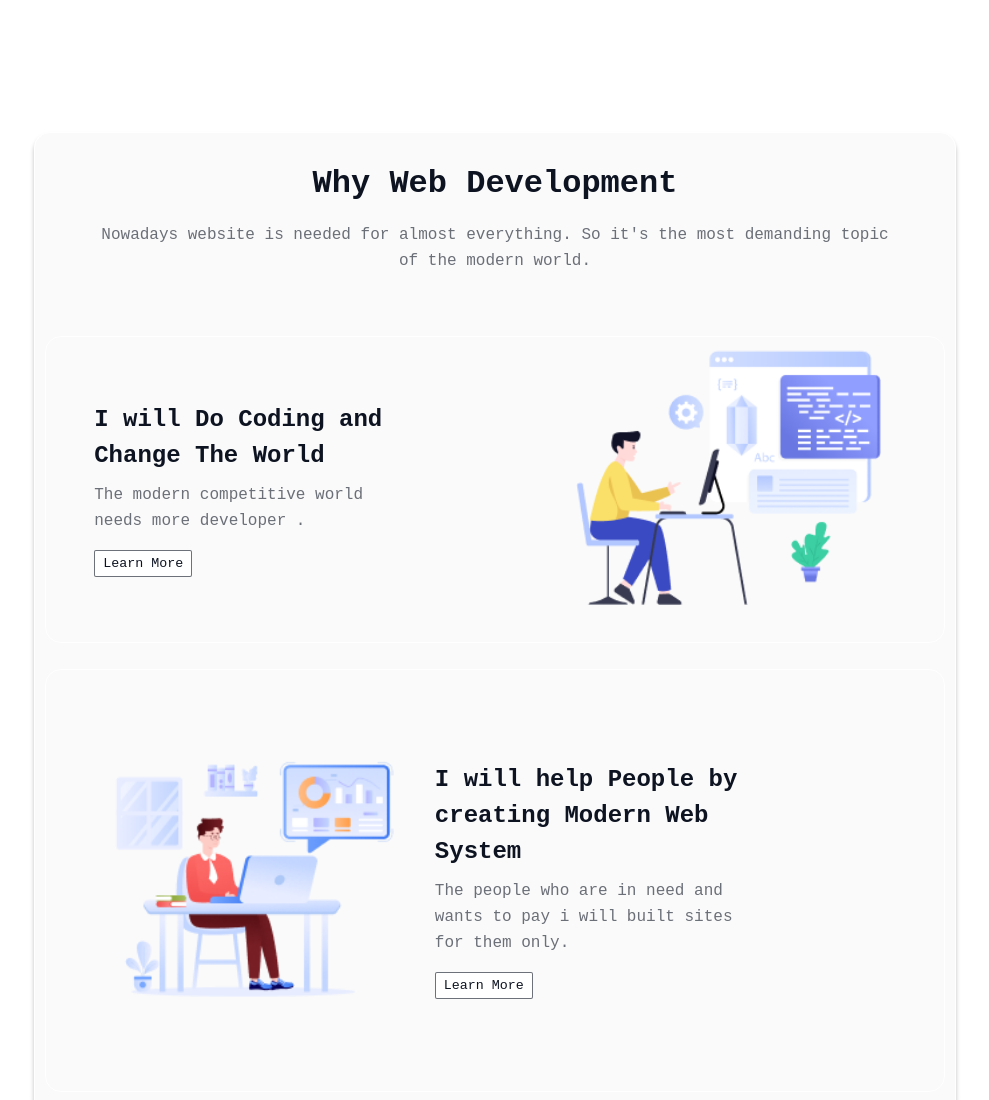
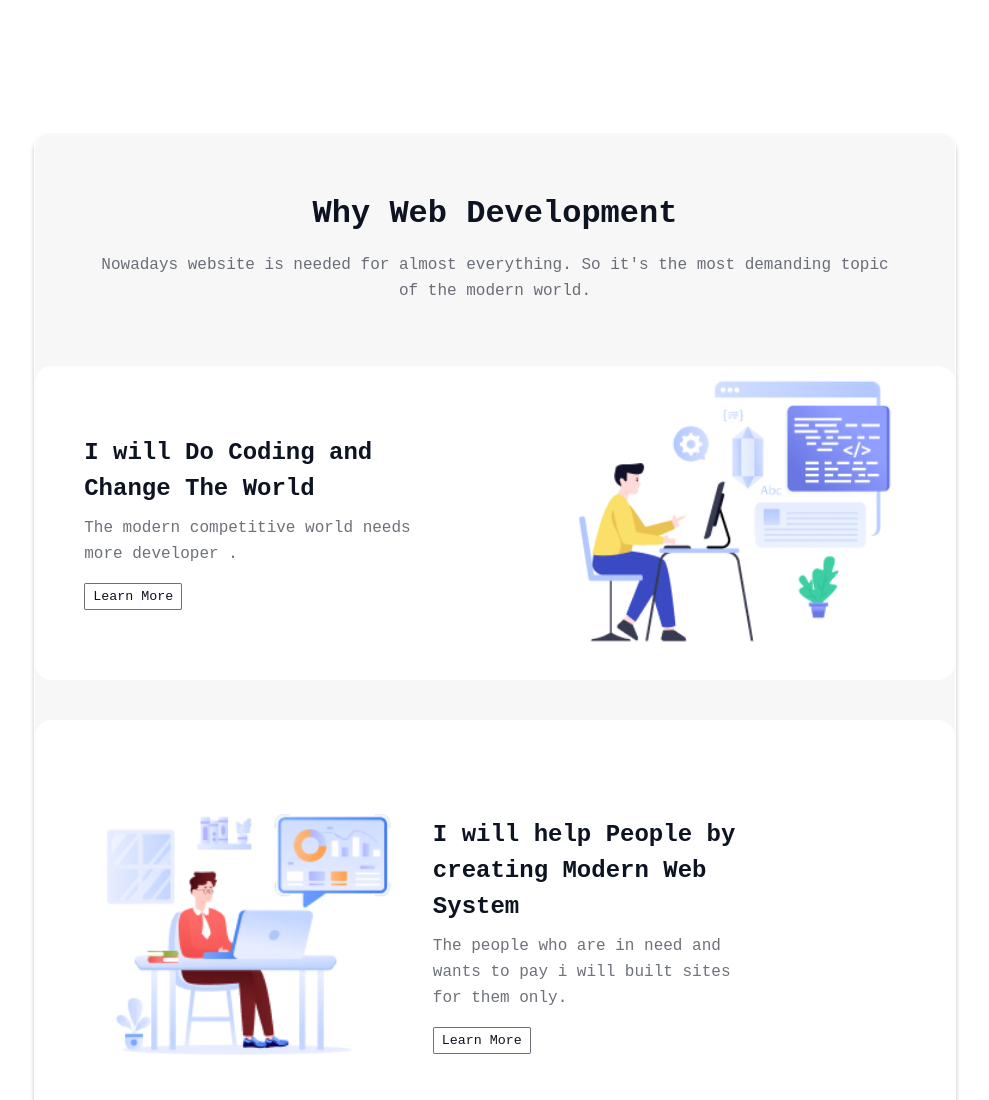
Before and after one commit to ansaryshohan/primary-goal, a plain HTML site: page index.html in a window 1280 px wide. Shown: the part 740-1840 px from the top of the page, without its empty margins (145-1134 px from the left). Drawn offline with Linux system fonts and the light colour scheme; a web font is replaced by a local one.

Commit message:
small color change is done and the assignment is completed

```diff
--- a/styles/style.css
+++ b/styles/style.css
@@ -1,12 +1,8 @@
 @import url("https://fonts.googleapis.com/css2?family=Azeret+Mono:ital,wght@0,100..900;1,100..900&display=swap");
 
 :root {
-  --bgColor: rgba(13, 19, 33, 0.02);
-  --cardBgColor: linear-gradient(
-    270deg,
-    rgb(255, 255, 255),
-    rgba(255, 255, 255, 0) 100%
-  );
+  --bgColor: rgba(13, 19, 33, 0.03);
+  --cardBgColor: rgb(255, 255, 255);
   --textColor: #0d1321;
   --btnColor: #0d1321;
   ---btnTextColor: #ffffff;
@@ -18,7 +14,7 @@
   box-sizing: border-box;
   font-family: "Azeret Mono", monospace;
 }
-html{
+html {
   scroll-behavior: smooth;
 }
 /* ====common css ==== */
@@ -137,7 +133,7 @@ html{
   font-size: 1.2rem;
   font-weight: 400;
 }
-.hero-text a{
+.hero-text a {
   color: var(---btnTextColor);
   text-decoration: none;
 }
@@ -155,12 +151,13 @@ html{
   border: 1px solid rgb(255, 255, 255);
   border-radius: 16px;
   box-shadow: 0px 4px 4px 0px rgba(0, 0, 0, 0.25);
+  padding: 30px 0;
 }
 .card-hero-div {
   display: flex;
   flex-direction: column;
-  gap: 26px;
-  padding: 10px;
+  gap: 40px;
+  padding: 10px 0;
 }
 .card-hero {
   display: flex;
@@ -183,7 +180,7 @@ html{
 }
 .card-text-div {
   width: 40%;
-  background-color: transparent;
+  background-color: var(--cardBgColor);
 }
 .card-text-div h3 {
   color: var(--textColor);
@@ -351,28 +348,28 @@ html{
 }
 /* ===== subscription section ends ==== */
 /* ==== footer section starts ==== */
-.footer-section{
+.footer-section {
   width: 100%;
   padding: 20px 0;
-  background-color:  rgba(13, 19, 33, 0.03);
+  background-color: rgba(13, 19, 33, 0.03);
 }
-.footer-section .container{
-  display:flex;
+.footer-section .container {
+  display: flex;
   align-items: center;
   justify-content: space-between;
 }
-.footer-icon-div{
+.footer-icon-div {
   display: flex;
   justify-content: center;
   align-items: center;
   gap: 30px;
 }
-.footer-icon-div .footer-icon{
+.footer-icon-div .footer-icon {
   width: 36px;
   height: 36px;
   border-radius: 50%;
 }
-.footer-icon img{
+.footer-icon img {
   width: 100%;
 }
 /* ==== footer section ends ==== */
```
